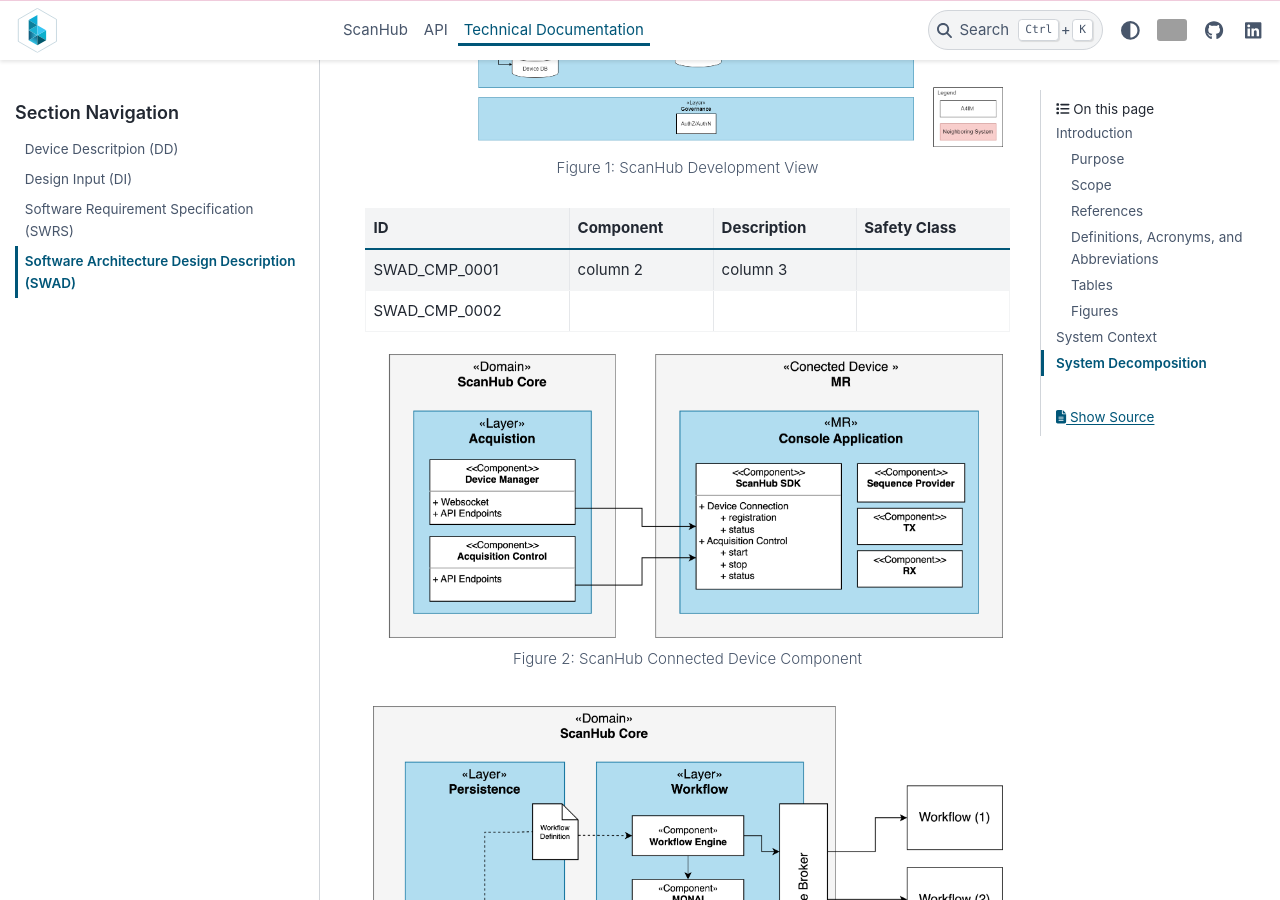
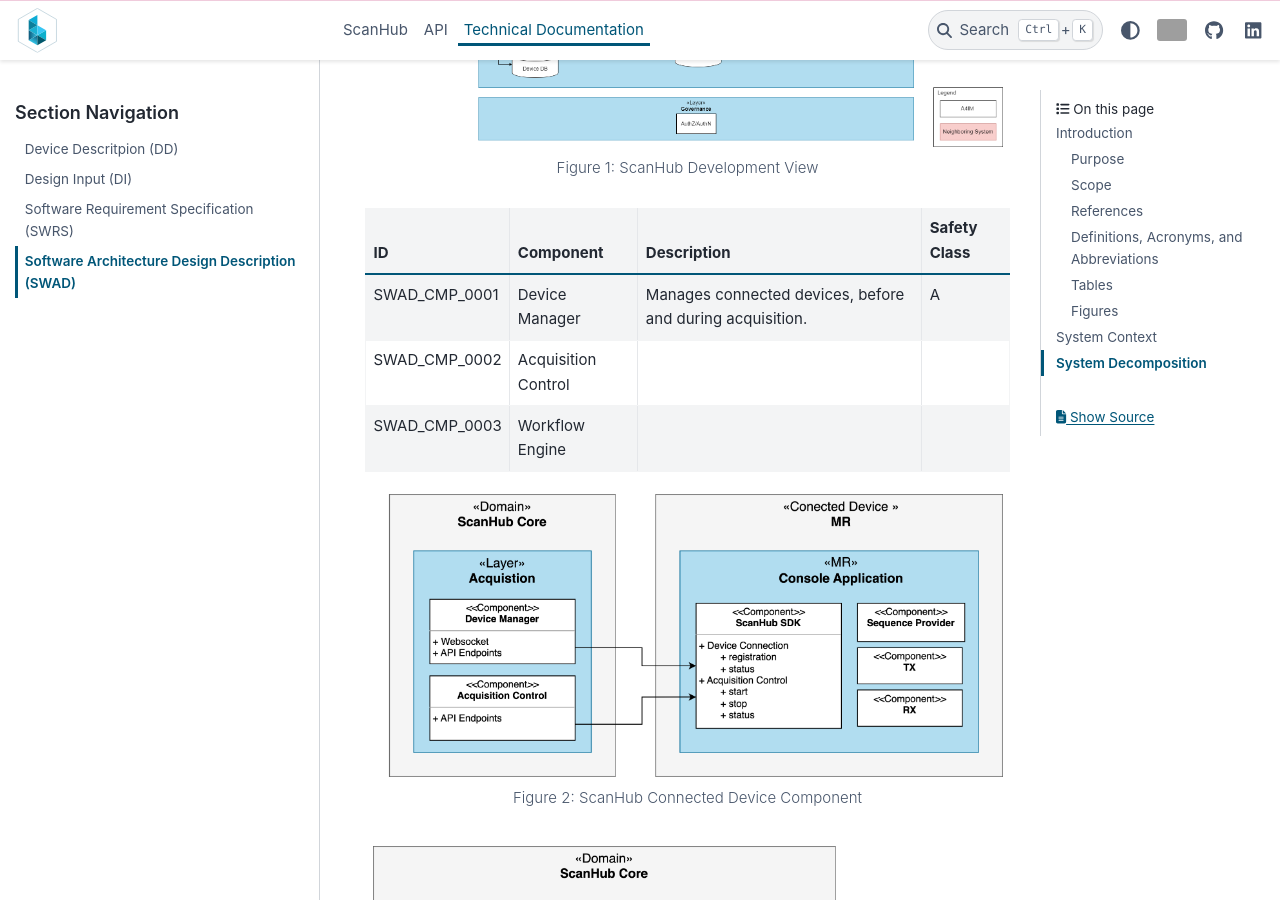
Before and after one commit to brain-link/scanhub, a Sphinx documentation site: the page built from docs/source/techdoc_swad.rst, in a window 1280 px wide and 900 px high, scrolled down 1835 px. Built offline with Sphinx 7.4.7 and the PyData theme 0.15.4, drawn with Linux system fonts in a browser that asks for light colours; grey boxes are pictures that could not be loaded.

Commit message:
fix swad

```diff
--- a/docs/source/techdoc_swad.rst
+++ b/docs/source/techdoc_swad.rst
@@ -55,14 +55,15 @@
   Figure 1: ScanHub Development View
 
 
-+---------------+-----------+-----------------------+--------------+
-| ID            | Component | Description           | Safety Class |
-+===============+===========+=======================+==============+
-| SWAD_CMP_0001 | column 2  | column 3              |              |
-+---------------+-----------+-----------------------+--------------+
-| SWAD_CMP_0002 |           |                       |              |
-+---------------+-----------+-----------------------+--------------+
-
++---------------+---------------------+-----------------------------------------------------------+--------------+
+| ID            | Component           | Description                                               | Safety Class |
++===============+=====================+===========================================================+==============+
+| SWAD_CMP_0001 | Device Manager      | Manages connected devices, before and during acquisition. | A            |
++---------------+---------------------+-----------------------------------------------------------+--------------+
+| SWAD_CMP_0002 | Acquisition Control |                                                           |              |
++---------------+---------------------+-----------------------------------------------------------+--------------+
+| SWAD_CMP_0003 | Workflow Engine     |                                                           |              |
++---------------+---------------------+-----------------------------------------------------------+--------------+
 
 
 .. figure:: _static/images/swad/ScanHub_Component_Connected_Device.drawio.png
```
